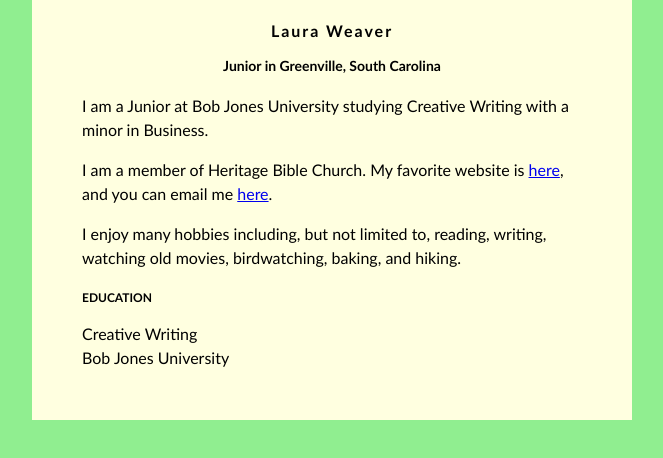
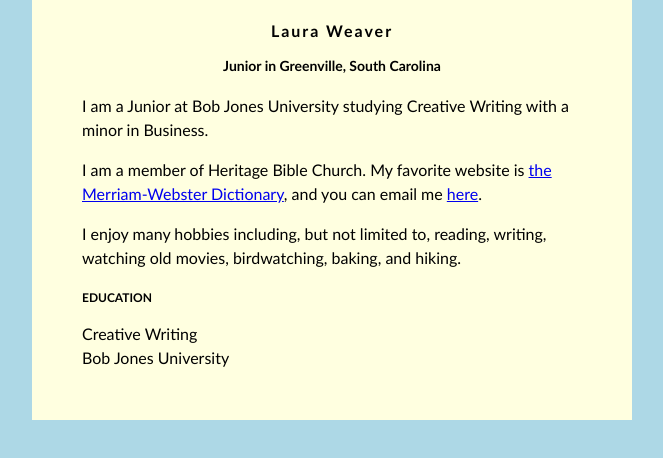
Before and after one commit to lgweaver/lgweaver.github.io, a plain HTML site: page index.html in a window 1280 px wide. Shown: the whole page, without its empty margins (308-971 px from the left). Drawn offline with Linux system fonts and the light colour scheme.

Commit message:
Update background color and link text in index.html
Changed background color from lightgreen to lightblue and updated link text for clarity.

```diff
--- a/index.html
+++ b/index.html
@@ -2,7 +2,7 @@
 <head>
 <style>
 body {
-    background: lightgreen;
+    background: lightblue;
     font-family: Calibri;
 }
 #content {
@@ -38,7 +38,7 @@ h3 {
             Business.</p>
          <p>
             I am a member of Heritage Bible Church. My favorite website is
-            <a href="https://www.merriam-webster.com/">here</a>, and you can email me
+            <a href="https://www.merriam-webster.com/">the Merriam-Webster Dictionary</a>, and you can email me
             <a href="mailto:lweav601@students.bju.edu">here</a>.
          </p>
          <p>
```
